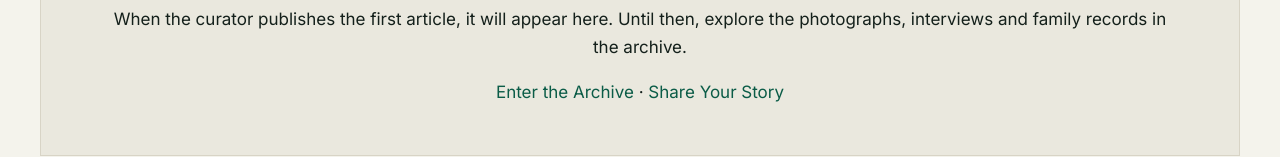
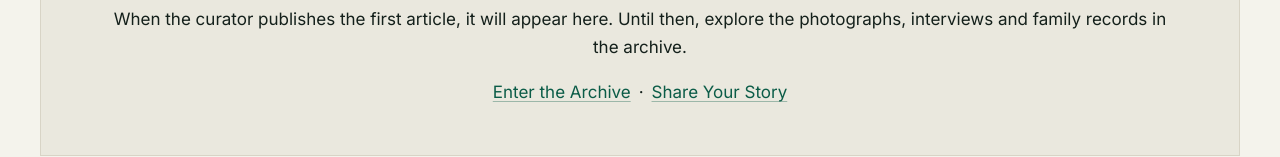
Before and after one commit to smarterpayouts4-arch/Churchhistoryofpakistan, a Next.js app: page /blog in a window 1280 px wide. Shown: the part 650-807 px from the top of the page. Built offline with nearby package versions, Linux system fonts and the light colour scheme.

Commit message:
Final QA (live): 44px tap targets on blog empty-state links

```diff
--- a/src/app/blog/page.tsx
+++ b/src/app/blog/page.tsx
@@ -34,7 +34,7 @@ export default async function BlogIndexPage() {
             <p className="eyebrow">The journal begins soon</p>
             <h2>First stories are being prepared</h2>
             <p>When the curator publishes the first article, it will appear here. Until then, explore the photographs, interviews and family records in the archive.</p>
-            <p><Link href="/archive">Enter the Archive</Link> · <Link href="/contribute">Share Your Story</Link></p>
+            <p><Link className="tapLink" href="/archive">Enter the Archive</Link> · <Link className="tapLink" href="/contribute">Share Your Story</Link></p>
           </div>
         ) : (
           <div className={blog.grid}>
```
